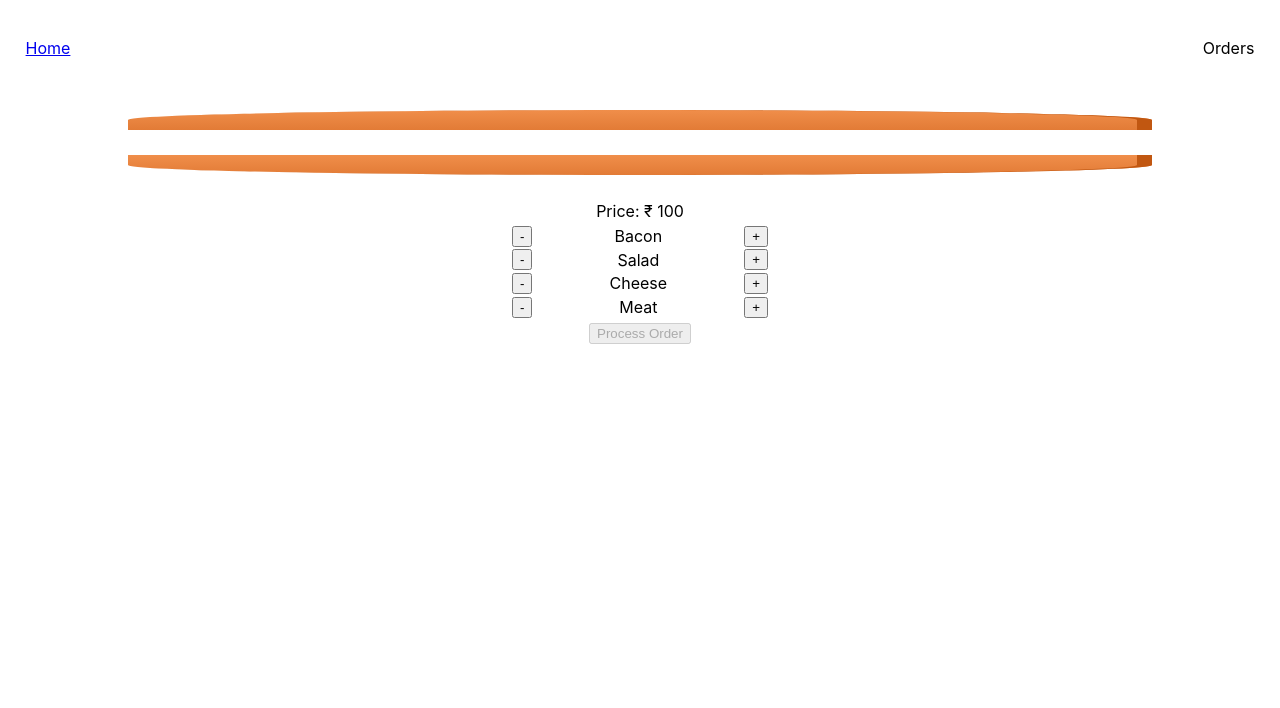
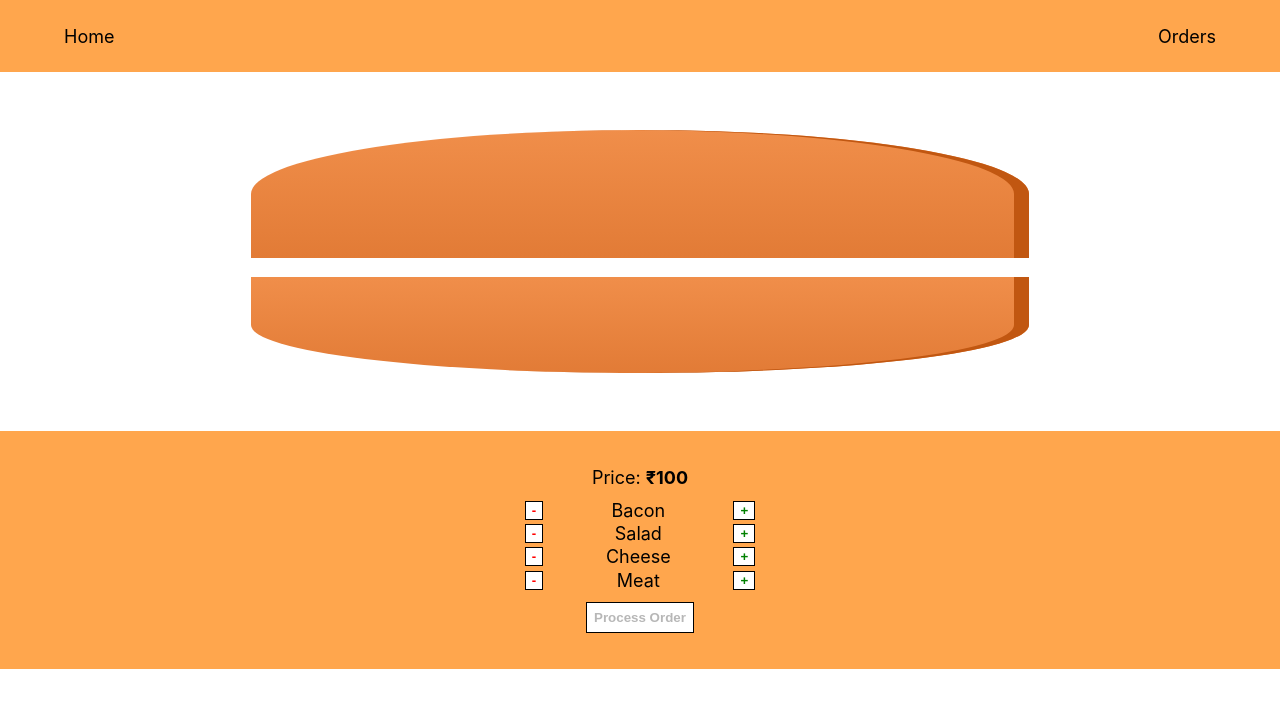
Before and after one commit to mathur-prerit/Burger-Builder, a React (Create React App) app: page / in a window 1280 px wide. Shown: the top 708 px of the page. Built offline with nearby package versions, Linux system fonts and the light colour scheme.

Commit message:
cssfor home page

```diff
--- a/src/App.css
+++ b/src/App.css
@@ -45,6 +45,20 @@
   text-align: center;
 }
 
+.burger-container{
+  margin:2% 7%;
+  padding: 1% 5%;
+}
+
+.btn-border{
+  border:1px solid black;
+  background-color: white;
+}
+
+body{
+  font-size:18px;
+}
+
 /* //Modal */
 .modal {
   position: fixed; /* Stay in place */
@@ -65,17 +79,28 @@
   border: 1px solid #888;
   width: 80%; /* Could be more or less, depending on screen size */
 }
-
+p{
+  font-size:10px;
+  margin: 0;
+  color:#C32148;
+  font-weight: 600;
+}
 .close-btn {
   color: #aaa;
   float: right;
-  font-size: 28px;
+  /* font-size: 28px; */
   font-weight: bold;
+  border:none;
 }
 
 .close-btn:hover,
 .close-btn:focus {
-  color: black;
+  color: #C32148;
   text-decoration: none;
   cursor: pointer;
 }
+
+.nav-btn:hover,
+.nav-btn:focus{
+  color:#A7F432 !important;
+}
--- a/src/components/BurgerOrder.jsx
+++ b/src/components/BurgerOrder.jsx
@@ -6,25 +6,25 @@ class BurgerOrder extends Component {
     let ingredients = Object.keys(this.props.items).map((item) => {
       return (
         <div className="flex-class" key={item}>
-          <button onClick={() => this.props.DecrementQuantity(item)}>-</button>
+          <button className="btn-border" style={{color:"red"}} onClick={() => this.props.DecrementQuantity(item)}><b>-</b></button>
           <div>{item.replace(item[0], item[0].toUpperCase())}</div>
-          <button onClick={() => this.props.IncrementQuantity(item)}>+</button>
+          <button className="btn-border" style={{color:"green"}} onClick={() => this.props.IncrementQuantity(item)}><b>+</b></button>
         </div>
       );
     });
 
     return (
-      <div>
+      <div className="burger-container" style={{backgroundColor:"#ffa64d", margin:"2% 0"}}>
         <div style={{ width: "20%", margin: "2% auto" }}>
           <div
             className="flex-class"
-            style={{ justifyContent: "center", margin: "2% 0" }}
+            style={{ justifyContent: "center", margin: "5% 0" }}
           >
-            Price: &#8377; {`${this.props.price}`}
+            Price:&nbsp;<b>&#8377;{`${this.props.price}`}</b>
           </div>
           {ingredients}
-          <button className="flex-class" style={{ margin: "2% auto" }} disabled={this.props.price <= 100} onClick={()=>this.props.modalToggle(true)}>
-            Process Order
+          <button className="flex-class btn-border" style={{ margin: "5% auto",padding:"3%"}} disabled={this.props.price <= 100} onClick={()=>this.props.modalToggle(true)}>
+            <b>Process Order</b>
           </button>
         </div>
       </div>
--- a/src/components/BurgerOrders.js
+++ b/src/components/BurgerOrders.js
@@ -2,6 +2,7 @@ import React, { Component } from "react";
 // import axios from "../axios/axios-config.js"
 import { connect } from "react-redux";
 import * as actionTypes from "../actions/actionTypes.js";
+import NavBar from "./NavBar";
 
 class BurgerOrders extends Component {
   componentDidMount = () => {
@@ -15,27 +16,27 @@ class BurgerOrders extends Component {
         items[1].data.key = items[0];
         orderListing.push(items[1].data);
       }
-      console.log(orderListing);
     }
     return (
       <div>
+        <NavBar/>
         {orderListing.map((data) => {
           return (
             <div key={data.key} style={{border:"1px solid black",margin:"2% auto", padding:"1%"}}>
               <div className="flex-class">
-          <div>Name:<b>{data.details.name}</b></div>
-          <div>Address:<b>{data.details.address}</b></div>
-          <div>Email:<b>{data.details.email}</b></div>
-          <div>Phone:<b>{data.details.mobile}</b></div>
-          <div>Address Type:<b>{data.details.addressType}</b></div>
+          <div>Name: <b>{data.details.name}</b></div>
+          <div>Address: <b>{data.details.address}</b></div>
+          <div>Email: <b>{data.details.email}</b></div>
+          <div>Phone: <b>{data.details.mobile}</b></div>
+          <div>Address Type: <b>{data.details.addressType}</b></div>
               </div>
               <div className="flex-class">
-                <div>Bacon:{data.indgredients.bacon}</div>
-                <div>Cheese:{data.indgredients.cheese}</div>
-                <div>Meat:{data.indgredients.meat}</div>
-                <div>Salad:{data.indgredients.salad}</div>
+                <div>Bacon: {data.indgredients.bacon}</div>
+                <div>Cheese: {data.indgredients.cheese}</div>
+                <div>Meat: {data.indgredients.meat}</div>
+                <div>Salad: {data.indgredients.salad}</div>
               </div>
-              <div>Price {data.price}</div>
+              <div>Price: &#8377;{data.price}</div>
             </div>
           );
         })}
--- a/src/components/BurgerSection.jsx
+++ b/src/components/BurgerSection.jsx
@@ -11,7 +11,7 @@ class BurgerSection extends Component {
       });
     });
     return (
-    <div>
+    <div className="burger-container">
         <BurgerIngredients type="breadTop"/>
         {ingredientsList}
         <BurgerIngredients type="breadBottom"/>
--- a/src/components/BurgerSection.module.css
+++ b/src/components/BurgerSection.module.css
@@ -5,6 +5,7 @@
   margin: 2% auto;
   height: 13%;
   width: 80%;
+  min-height: 7.5vw;
 }
 
 .Breadtop {
@@ -14,6 +15,7 @@
   margin: 2% auto;
   height: 13%;
   width: 80%;
+  min-height: 10vw;
 }
 
 .Salad {
--- a/src/components/Input.module.css
+++ b/src/components/Input.module.css
@@ -1,5 +1,7 @@
 .InputField{
-    padding:1%
+    padding:1%;
+    width: 80%;
+    margin: 1% auto;
 }
 
 .Invalid{
--- a/src/components/NavBar.js
+++ b/src/components/NavBar.js
@@ -7,9 +7,9 @@ const redirectOrders=(props)=>{
 
 const NavBar = (props) => {
   return (
-    <nav className="flex-class" style={{padding:"2%"}}>
-      <Link to={"/"}>Home</Link>
-        <div onClick={()=>redirectOrders(props)}>Orders</div>
+    <nav className="flex-class" style={{padding:"2% 5%",backgroundColor:"#ffa64d",margin:"0"}}>
+      <Link to={"/"} className="nav-btn" style={{textDecoration:"none",color:"black"}}>Home</Link>
+        <div className="nav-btn" style={{cursor:"pointer"}} onClick={()=>redirectOrders(props)}>Orders</div>
     </nav>
   );
 };
--- a/src/components/UserDetails.js
+++ b/src/components/UserDetails.js
@@ -125,7 +125,7 @@ class UserDetails extends Component {
           //     // this.props.history.push("/orders")
           //   }
           // );
-          this.props.history.push("/orders")
+          this.props.history.push("/orders");
         }
       })
       .catch((err) => {
@@ -170,11 +170,12 @@ class UserDetails extends Component {
         <div className="modal">
           <div className="modal-content">
               <button
-              className="close-btn"
+                className="close-btn btn-border"
                 onClick={() => this.props.modalToggle(false)}
               >
                 X
               </button>
+              {/* <div style={{}}> */}
               <form style={{ margin: "auto" }} onSubmit={this.placeOrder}>
                 {elementsArray.map((formElement) => {
                   return (
@@ -193,8 +194,16 @@ class UserDetails extends Component {
                   );
                 })}
                 {/* <OrderButton/> */}
-              <button disabled={!this.state.formIsValid}>Order Now!</button>
+                <div>
+                <button
+                  className="btn-border" style={{padding:"1%",margin:'2% auto'}}
+                  disabled={!this.state.formIsValid}
+                >
+                  Order Now!
+                </button>
+                </div>
               </form>
+              {/* </div> */}
           </div>
         </div>
       );
--- a/src/components/input.jsx
+++ b/src/components/input.jsx
@@ -25,7 +25,7 @@ const InputItems = (props) => {
       break;
     case "select":
       InputField = (
-        <select value={props.value} onChange={props.valueChange}>
+        <select className={inputClasses.join(" ")} value={props.value} onChange={props.valueChange}>
           {props.elementConfig.options.map((option) => (
             <option key={option.value} value={option.value}>
               {option.displayValue}
```
Lines whose indentation alone changed are shown as unchanged.
